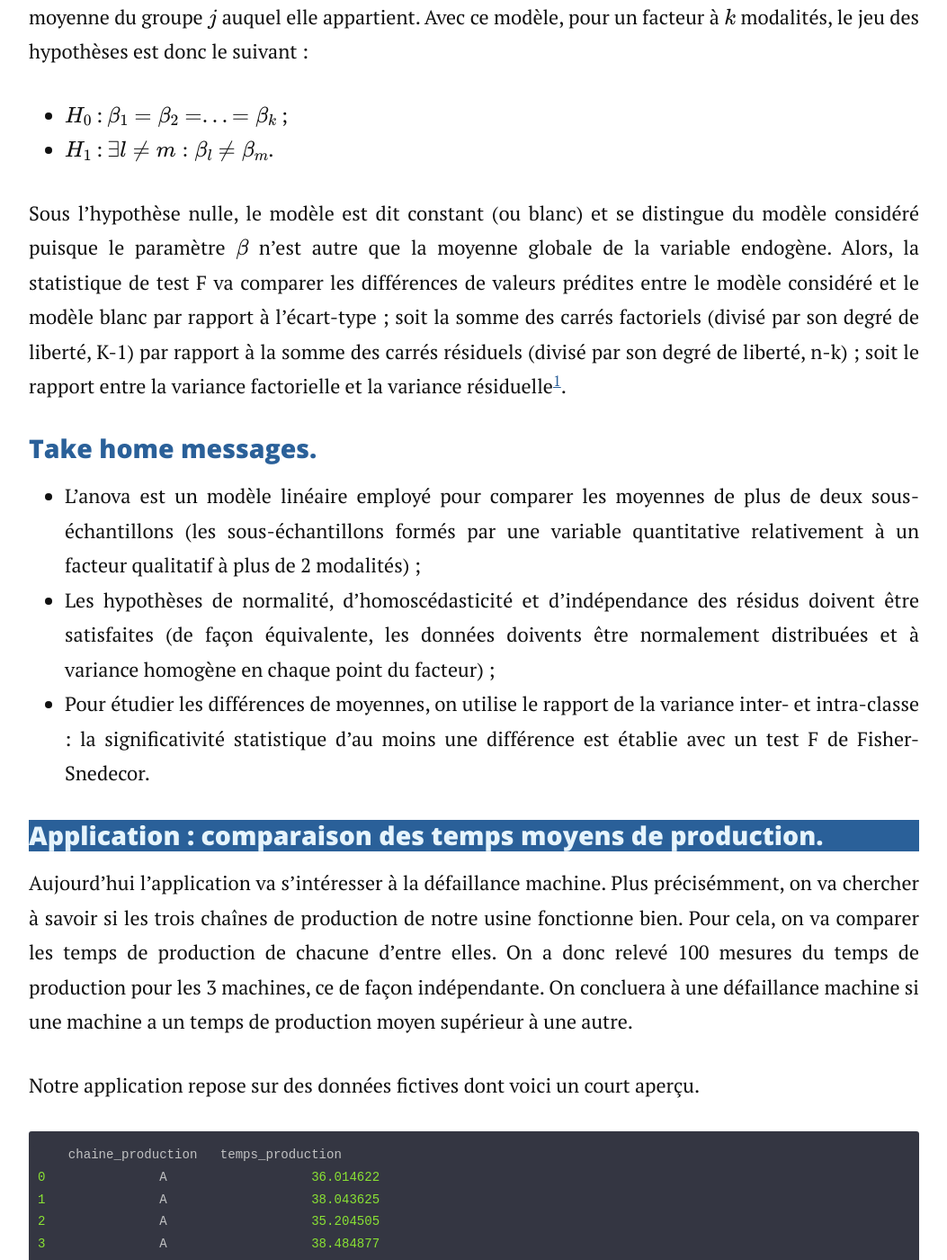
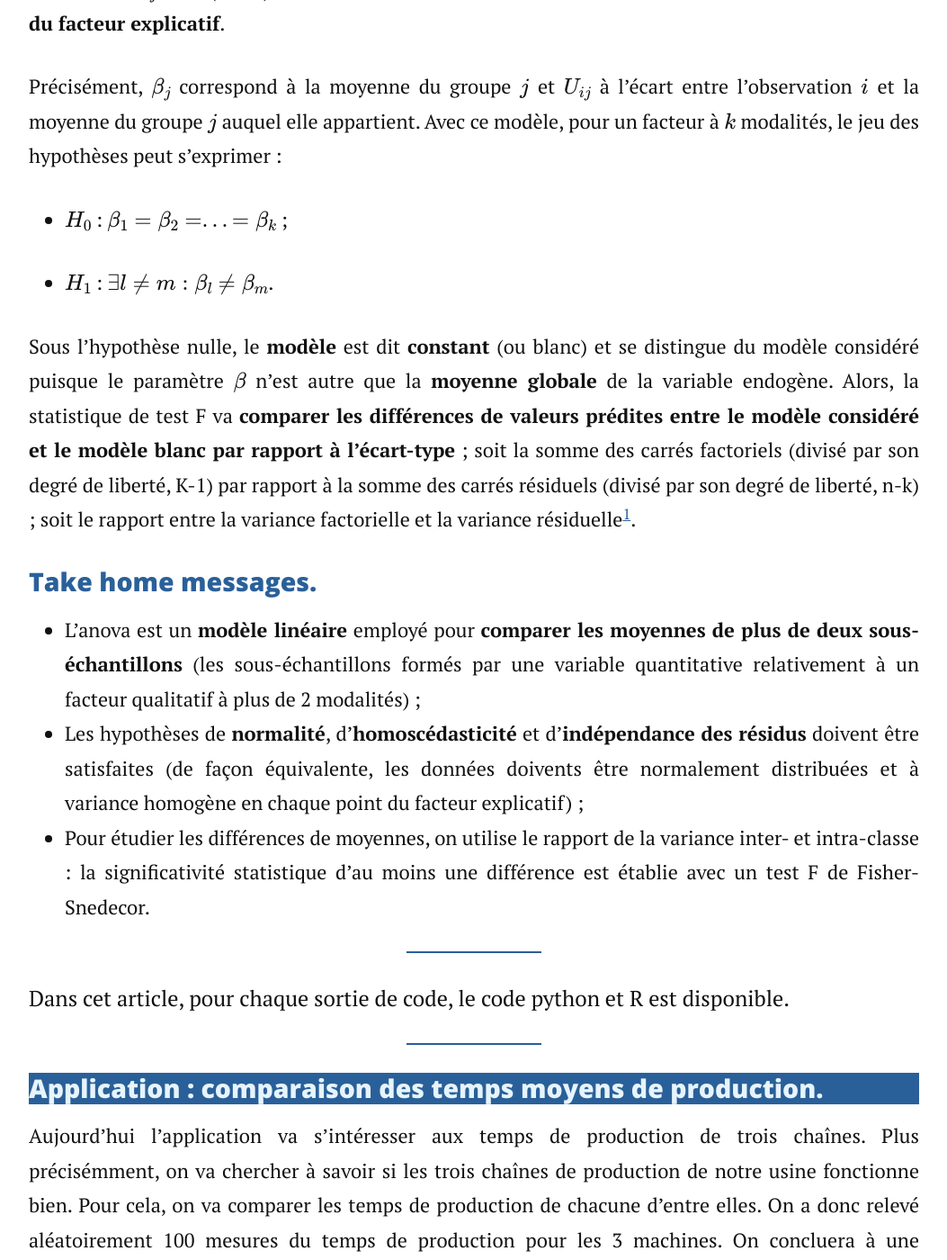
Before and after one commit to JordanNSZ/portofolio, a Jekyll site: the page built from _posts/2024-09-24-Anova.md, in a window 1280 px wide and 1400 px high, scrolled down 2291 px. Shown: the whole window at 90% size, without its empty margins (113-1166 px from the left). Built offline with Jekyll 4.4.1, drawn with Linux system fonts in a browser that asks for light colours; nearby versions of some CDN libraries; formulas are drawn with MathJax 3; a script that is not in the unit is left out; comment, search, counter and statistics services are not loaded; some of the changed text lies outside the part shown.

Commit message:
modif articles + essaie diminution taille citation

````diff
--- a/_posts/2024-09-24-Anova.md
+++ b/_posts/2024-09-24-Anova.md
@@ -1,10 +1,10 @@
 ---
 layout: post
-title: "Anova à 1 facteur - théorie et étude de cas."
+title: "Anova à 1 facteur - théorie et étude de cas : comparaison des temps moyens de production."
 date: 2024-09-24
 categories: ["Analyse de données", "Science des données", "Comparaison de moyennes"]
 tags: ["R", "Python", "Anova"]
-description: "Dans cette note je reprends les fondements théoriques de l'analyse de la variance à un facteur. Une étude de cas est proposée : comparaison des temps moyens de production de trois chaînes de production."
+description: "Dans cette note je reprends les fondements théoriques de l'analyse de la variance à un facteur. Une étude de cas est proposée : comparaison des temps moyens de production de trois chaînes de production. De plus, le code est disponible en R et en Python ; à chaque étape vous pouvez choisir entre afficher le code Python ou R."
 ---
 
 ## L'analyse de la variance.
@@ -16,38 +16,44 @@
 
 Ainsi, on va chercher à savoir si la part de variance inter-classe est significativement supérieure à la part de variance intra-classe. On pourra alors conclure qu'au moins deux des moyennes sont globalement différente si la variabilité intra-class (résiduelle) est faible relativement à la part de variabilité inter-class (factorielle). Pour l'écrire différement, plus le rapport des variances inter- et intra-classe sera élevé plus on aura de chance de conclure que les moyennes de nos sous-échantillons sont signifcativement différentes de la moyenne générale. L'étude de la variabilité de nos sous-échantillons va donc nous permettre d'étudier les divergences de moyennes.
 
-La statistique de test sera donc le rapport entre la variance inter-classe et la variance intra-classe. Pour établir la significativité statistique de ce test on va utiliser le test F de Fisher-Snedecor qui suit une loi de Fisher à $$K-1$$ et $$N-K$$ degrés de liberté.
+**La statistique de test** sera donc le rapport entre la variance inter-classe et la variance intra-classe. Pour établir la significativité statistique de ce test on va utiliser le test F de Fisher-Snedecor qui suit une **loi de Fisher à $$K-1$$ et $$N-K$$ degrés de liberté**.
 
 $$ F_{k-1; N-k} = \frac{Variance\_factorielle}{Variance\_résiduelle} .$$
 
-Après avoir fixé un risque de première espèce $$\alpha$$, en général $$5 %$$, si la statistique de test est supérieure à la valeur critique de la table de Fisher pour $$k-1$$ et $$N-k$$ degrés de liberté avec un seuil de significativité $$\alpha$$, on conclura qu'**au moins une des moyennes diffère significativement d'une autre**.
+Après avoir fixé un **risque de première espèce** $$\alpha$$, en général $$5 %$$, si la statistique de test est supérieure à la valeur critique de la table de Fisher pour $$k-1$$ et $$N-k$$ degrés de liberté avec un seuil de significativité $$\alpha$$, on conclura qu'**au moins une des moyennes diffère significativement d'une autre**.
 
-Le jeu des hypothèses est le suivant :
+**Le jeu des hypothèses** est le suivant :
 
 $$H_0$$ : les moyennes des populations sont identiques ;
+
 $$H_1$$ : Au moins deux populations parentes ne partagent pas la même moyenne.
 
-Notez que ce test va être réalisé à partir d'un modèle linéaire. En effet, même si ca n'est pas évident comme ca, l'anova est un modèle linéaire de la forme suivante :
+Notez que ce test va être réalisé à partir d'un modèle linéaire. En effet, même si ca n'est pas évident comme ca, l'**anova est un modèle linéaire** de la forme suivante :
 
 $$ Y_{ij} = \beta_{j} + U_{ij},$$
-où $$Y_{ij}$$ est la réponse de l'observation $$i$$ du groupe $$j$$, $$\beta_{j}$$ le paramètre du groupe $$j$$ à estimer et $$U_{ij}$$ l'erreur associée à l'individu $$i$$ du groupe $$j$$. L'erreur est identiquement et indépendemment distribuée, $$U_{ij} \sim \mathcal{N}(0,\,\sigma^{2})$$ - i.e. normalité et homoscedasticité sont requises en chaque point du facteur explicatif.
 
-Précisément, $$\beta_{j}$$ correspond à la moyenne du groupe $$j$$ et $$U_{ij}$$ à l'écart entre l'observation $$i$$ et la moyenne du groupe $$j$$ auquel elle appartient. Avec ce modèle, pour un facteur à $$k$$ modalités, le jeu des hypothèses est donc le suivant :
+où $$Y_{ij}$$ est la réponse de l'observation $$i$$ du groupe $$j$$, $$\beta_{j}$$ le paramètre du groupe $$j$$ à estimer et $$U_{ij}$$ l'erreur associée à l'individu $$i$$ du groupe $$j$$. L'erreur est identiquement et indépendemment distribuée, $$U_{ij} \sim \mathcal{N}(0,\,\sigma^{2})$$ - i.e. **normalité et homoscedasticité sont requises en chaque point du facteur explicatif**.
+
+Précisément, $$\beta_{j}$$ correspond à la moyenne du groupe $$j$$ et $$U_{ij}$$ à l'écart entre l'observation $$i$$ et la moyenne du groupe $$j$$ auquel elle appartient. Avec ce modèle, pour un facteur à $$k$$ modalités, le jeu des hypothèses peut s'exprimer :
 
 - $$H_0$$ : $$\beta_1 = \beta_2 = ... = \beta_k$$ ;
+
 - $$H_1$$ : $$\exists l \neq m : \beta_l \neq \beta_m$$.
 
-Sous l'hypothèse nulle, le modèle est dit constant (ou blanc) et se distingue du modèle considéré puisque le paramètre $$\beta$$ n'est autre que la moyenne globale de la variable endogène. Alors, la statistique de test F va comparer les différences de valeurs prédites entre le modèle considéré et le modèle blanc par rapport à l'écart-type ; soit la somme des carrés factoriels (divisé par son degré de liberté, K-1) par rapport à la somme des carrés résiduels (divisé par son degré de liberté, n-k) ; soit le rapport entre la variance factorielle et la variance résiduelle[^1].
+Sous l'hypothèse nulle, le **modèle** est dit **constant** (ou blanc) et se distingue du modèle considéré puisque le paramètre **$$\beta$$** n'est autre que la **moyenne globale** de la variable endogène. Alors, la statistique de test F va **comparer les différences de valeurs prédites entre le modèle considéré et le modèle blanc par rapport à l'écart-type** ; soit la somme des carrés factoriels (divisé par son degré de liberté, K-1) par rapport à la somme des carrés résiduels (divisé par son degré de liberté, n-k) ; soit le rapport entre la variance factorielle et la variance résiduelle[^1].
 
 ### Take home messages.
 
-- L'anova est un modèle linéaire employé pour comparer les moyennes de plus de deux sous-échantillons (les sous-échantillons formés par une variable quantitative relativement à un facteur qualitatif à plus de 2 modalités) ;
-- Les hypothèses de normalité, d'homoscédasticité et d'indépendance des résidus doivent être satisfaites (de façon équivalente, les données doivents être normalement distribuées et à variance homogène en chaque point du facteur) ;
+- L'anova est un **modèle linéaire** employé pour **comparer les moyennes de plus de deux sous-échantillons** (les sous-échantillons formés par une variable quantitative relativement à un facteur qualitatif à plus de 2 modalités) ;
+- Les hypothèses de **normalité**, d'**homoscédasticité** et d'**indépendance des résidus** doivent être satisfaites (de façon équivalente, les données doivents être normalement distribuées et à variance homogène en chaque point du facteur explicatif) ;
 - Pour étudier les différences de moyennes, on utilise le rapport de la variance inter- et intra-classe : la significativité statistique d'au moins une différence est établie avec un test F de Fisher-Snedecor.
+
+
+> Dans cet article, pour chaque sortie de code, le code python et R est disponible.
 
 ## Application : comparaison des temps moyens de production.
 
-Aujourd'hui l'application va s'intéresser à la défaillance machine. Plus précisémment, on va chercher à savoir si les trois chaînes de production de notre usine fonctionne bien. Pour cela, on va comparer les temps de production de chacune d'entre elles. On a donc relevé 100 mesures du temps de production pour les 3 machines, ce de façon indépendante. On concluera à une défaillance machine si une machine a un temps de production moyen supérieur à une autre.
+Aujourd'hui l'application va s'intéresser aux temps de production de trois chaînes. Plus précisémment, on va chercher à savoir si les trois chaînes de production de notre usine fonctionne bien. Pour cela, on va comparer les temps de production de chacune d'entre elles. On a donc relevé aléatoirement 100 mesures du temps de production pour les 3 machines. On concluera à une défaillance de production si une machine a un temps de production moyen significativement différent d'une autre.
 
 Notre application repose sur des données fictives dont voici un court aperçu.
 
@@ -60,7 +66,7 @@
 4	        A	            37.948544
 ```
 
-On dénombre 300 observations indépendantes et deux variables, l'une quantitative continue (*temps_production*), l'autre qualitative à 3 modalités (*chaine_production*). Voici une courte description de ces variables : la variable *temps_production* à une moyenne de 56.87 minutes et un écart-type de 18.94 minutes. Le minimum est de 25.18 minutes et le maximum de 98.99 minutes. Concernant la variable *chaine_production*, chaque modalité compte 100 observations. L'ensemble de données ne comporte aucune valeur manquante, ni valeurs extrêmes.
+On dénombre **300 observations indépendantes** et deux variables, l'une quantitative continue (*temps_production*), l'autre qualitative à 3 modalités (*chaine_production*). Voici une courte description de ces variables : la variable *temps_production* à une moyenne de 56.87 minutes et un écart-type de 18.94 minutes. Le minimum est de 25.18 minutes et le maximum de 98.99 minutes. Concernant la variable *chaine_production*, chaque modalité compte 100 observations. L'ensemble de données ne comporte aucune valeur manquante, ni valeurs extrêmes.
 
 ```python
 count    300.000000
@@ -74,7 +80,7 @@
 Name: temps_production, dtype: float64
 ```
 
-Passons à la réalisation de l'anova. En python vous avez deux possibilités pour appliquer une *anova*, soit vous utiliser une fonction *f_oneway* du module python *scipy.stats*, soit vous utiliser un modèle linéaire généralisé sur lequel vous appliquer l'anova avec le module *statsmodels*. Dans le premier cas, vous ne pourrez pas accéder à la **table d'analyse de la variance**, vous aurez comme retour la statistique de test et la pvalue. Voyons cela en pratique.
+Passons à la **réalisation de l'anova**. En **python** vous avez deux possibilités pour appliquer une *anova*, soit vous utiliser une fonction *f_oneway* du module python *scipy.stats*, soit vous utiliser un modèle linéaire généralisé sur lequel vous appliquer l'anova avec le module *statsmodels*. Dans le premier cas, vous ne pourrez pas accéder à la **table d'analyse de la variance**, vous aurez comme retour la statistique de test et la pvalue. Voyons cela en pratique.
 
 Dans un premier temps, nous allons ajuster le modèle linéaire afin de vérifier la statisfactions des hypothèses, donc la validité des résultats.
 
@@ -240,7 +246,7 @@
 
 {% tab homoscedasticite_residu residual(fitted)-plot %}
 
-![]({{ site.baseurl }}/assets/img/anova_temps_production/residVSfitted_plot.png"Étude graphique de l'homoscédasticité.")*
+![]({{ site.baseurl }}/assets/img/anova_temps_production/residVSfitted_plot.png "Étude graphique de l'homoscédasticité.")
 
 {% endtab %}
 
@@ -389,7 +395,11 @@
 cat("Homogénéité des variances avec le test de Bartlett : \n")
 cat(strrep("-", 35), "\n")
 cat(sprintf("La statistique est %f et la p-value %f\n", bartlett_test$statistic, bartlett_test$p.value))
+```
 
+Voici les résultats du test.
+
+```r
 
     Normalité de la variable en chaque point du facteur explicatif
     -----------------------------------
````
Also changed, not shown: other parts of _posts/2024-09-24-Anova.md (+1 -1 lines), _posts/2024-02-19-CASE_WHEN.md (+8 -5 lines), _posts/2024-09-05-Rrstudio.md (+1 -1 lines), _posts/2024-09-27-conformite_grand_echantillon.md (+3 -2 lines), _posts/2024-09-27-conformite_petit_echantillon.md (+2 -1 lines), Gemfile.lock (deleted), 1 other file.
